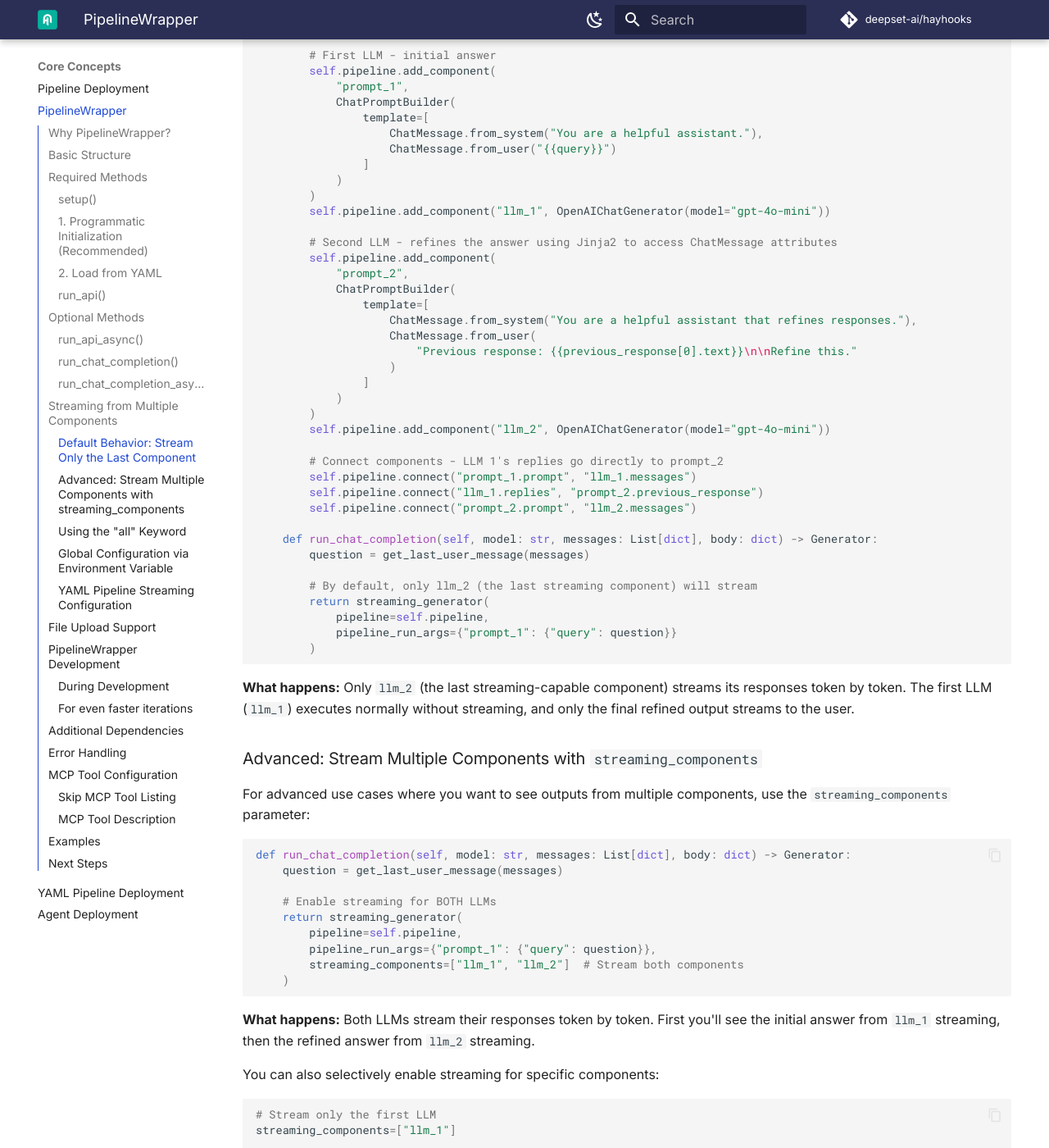
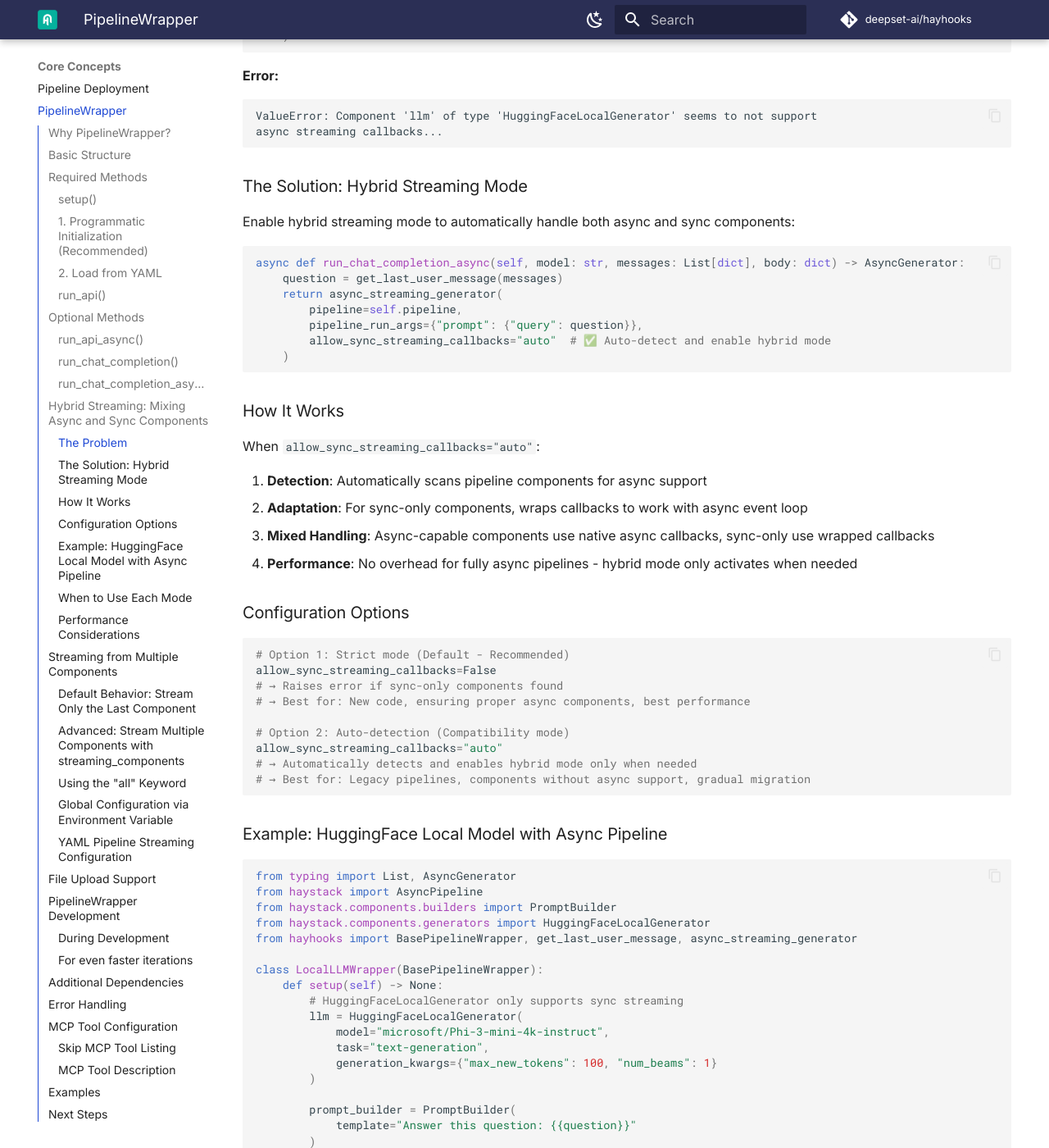
Before and after one commit to deepset-ai/hayhooks, an MkDocs documentation site: the page built from docs/concepts/pipeline-wrapper.md, in a window 1280 px wide and 1400 px high, scrolled down 4732 px. Shown: the whole window at 82% size. Built offline with MkDocs 1.6.1 and Material for MkDocs 9.7.7, drawn with Linux system fonts in a browser that asks for light colours; comment, search, counter and statistics services are not loaded; the version menu is left out; some of the changed text lies outside the part shown.

Commit message:
Using only 'auto' and False values ; refactoring ; add docs

````diff
--- a/docs/concepts/pipeline-wrapper.md
+++ b/docs/concepts/pipeline-wrapper.md
@@ -175,6 +175,140 @@
         pipeline_run_args={"prompt": {"query": question}},
     )
 ```
+
+## Hybrid Streaming: Mixing Async and Sync Components
+
+!!! tip "Compatibility for Legacy Components"
+    When working with legacy pipelines or components that only support sync streaming callbacks (like `HuggingFaceLocalGenerator`), use `allow_sync_streaming_callbacks="auto"` to enable hybrid mode. For new code, prefer async-compatible components and use the default strict mode.
+
+Some Haystack components only support synchronous streaming callbacks and don't have async equivalents. Examples include:
+
+- `HuggingFaceLocalGenerator` - Local text generation (⚠️ Note: `HuggingFaceLocalChatGenerator` IS async-compatible)
+- Other components without `run_async()` support
+
+### The Problem
+
+By default, `async_streaming_generator` requires all streaming components to support async callbacks:
+
+```python
+async def run_chat_completion_async(self, model: str, messages: List[dict], body: dict) -> AsyncGenerator:
+    # This will FAIL if pipeline contains HuggingFaceLocalGenerator
+    return async_streaming_generator(
+        pipeline=self.pipeline,  # AsyncPipeline with HuggingFaceLocalGenerator
+        pipeline_run_args={"prompt": {"query": question}},
+    )
+```
+
+**Error:**
+
+```text
+ValueError: Component 'llm' of type 'HuggingFaceLocalGenerator' seems to not support
+async streaming callbacks...
+```
+
+### The Solution: Hybrid Streaming Mode
+
+Enable hybrid streaming mode to automatically handle both async and sync components:
+
+```python
+async def run_chat_completion_async(self, model: str, messages: List[dict], body: dict) -> AsyncGenerator:
+    question = get_last_user_message(messages)
+    return async_streaming_generator(
+        pipeline=self.pipeline,
+        pipeline_run_args={"prompt": {"query": question}},
+        allow_sync_streaming_callbacks="auto"  # ✅ Auto-detect and enable hybrid mode
+    )
+```
+
+### How It Works
+
+When `allow_sync_streaming_callbacks="auto"`:
+
+1. **Detection**: Automatically scans pipeline components for async support
+2. **Adaptation**: For sync-only components, wraps callbacks to work with async event loop
+3. **Mixed Handling**: Async-capable components use native async callbacks, sync-only use wrapped callbacks
+4. **Performance**: No overhead for fully async pipelines - hybrid mode only activates when needed
+
+### Configuration Options
+
+```python
+# Option 1: Strict mode (Default - Recommended)
+allow_sync_streaming_callbacks=False
+# → Raises error if sync-only components found
+# → Best for: New code, ensuring proper async components, best performance
+
+# Option 2: Auto-detection (Compatibility mode)
+allow_sync_streaming_callbacks="auto"
+# → Automatically detects and enables hybrid mode only when needed
+# → Best for: Legacy pipelines, components without async support, gradual migration
+```
+
+### Example: HuggingFace Local Model with Async Pipeline
+
+```python
+from typing import List, AsyncGenerator
+from haystack import AsyncPipeline
+from haystack.components.builders import PromptBuilder
+from haystack.components.generators import HuggingFaceLocalGenerator
+from hayhooks import BasePipelineWrapper, get_last_user_message, async_streaming_generator
+
+class LocalLLMWrapper(BasePipelineWrapper):
+    def setup(self) -> None:
+        # HuggingFaceLocalGenerator only supports sync streaming
+        llm = HuggingFaceLocalGenerator(
+            model="microsoft/Phi-3-mini-4k-instruct",
+            task="text-generation",
+            generation_kwargs={"max_new_tokens": 100, "num_beams": 1}
+        )
+
+        prompt_builder = PromptBuilder(
+            template="Answer this question: {{question}}"
+        )
+
+        self.pipeline = AsyncPipeline()
+        self.pipeline.add_component("prompt", prompt_builder)
+        self.pipeline.add_component("llm", llm)
+        self.pipeline.connect("prompt.prompt", "llm.prompt")
+
+    async def run_chat_completion_async(
+        self, model: str, messages: List[dict], body: dict
+    ) -> AsyncGenerator:
+        question = get_last_user_message(messages)
+
+        # Enable hybrid mode for HuggingFaceLocalGenerator
+        return async_streaming_generator(
+            pipeline=self.pipeline,
+            pipeline_run_args={"prompt": {"question": question}},
+            allow_sync_streaming_callbacks="auto"  # ✅ Handles sync component
+        )
+```
+
+### When to Use Each Mode
+
+**Use strict mode (default) when:**
+
+- ✅ Building new pipelines (recommended default)
+- ✅ You want to ensure all components are async-compatible
+- ✅ Performance is critical (pure async is ~1-2μs faster per chunk)
+- ✅ You're building a production system with controlled dependencies
+
+**Use `allow_sync_streaming_callbacks="auto"` when:**
+
+- ✅ Working with legacy pipelines that use `HuggingFaceLocalGenerator`
+- ✅ Deploying YAML pipelines with unknown/legacy component types
+- ✅ Migrating old code that doesn't have async equivalents yet
+- ✅ Third-party components without async support
+
+### Performance Considerations
+
+- **Pure async pipeline**: No overhead
+- **Hybrid mode (auto-detected)**: Minimal overhead (~1-2 microseconds per streaming chunk for sync components)
+- **Network-bound operations**: The overhead is negligible compared to LLM generation time
+
+!!! success "Best Practice"
+    **For new code**: Use the default strict mode (`allow_sync_streaming_callbacks=False`) to ensure you're using proper async components.
+
+    **For legacy/compatibility**: Use `allow_sync_streaming_callbacks="auto"` when working with older pipelines or components that don't support async streaming yet.
 
 ## Streaming from Multiple Components
 
````
Also changed, not shown: docs/examples/async-operations.md (+3 -1 lines), 2 other files.
